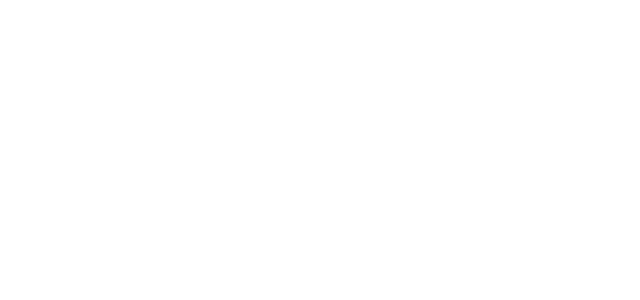
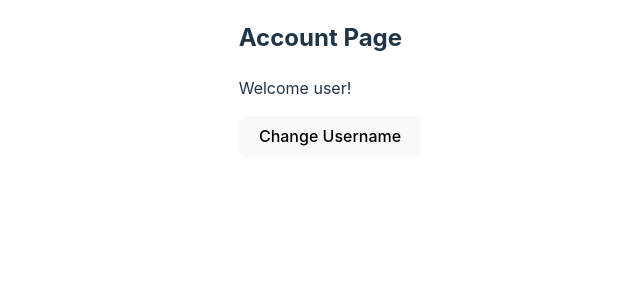
Before and after one commit to Lehrer16/Hangman, a React (Vite) app in the folder client/: page /account in a window 1280 px wide. Before the commit this address had no page. Shown: the top 300 px of the page, without its empty margins (310-950 px from the left). Built offline with nearby package versions, Linux system fonts and the light colour scheme.

Commit message:
Account Page

```diff
--- a/client/src/App.tsx
+++ b/client/src/App.tsx
@@ -1,6 +1,7 @@
 import React, { useState } from 'react';
 import { BrowserRouter as Router, Route, Routes } from 'react-router-dom';
 import Navbar from './components/Navbar';
+import Account from './components/Account'
 import LoginModal from './components/loginModal'; // Import LoginModal
 import Hangman from './pages/Hangman'
 import Home from './pages/Home';
@@ -31,6 +32,7 @@
             <Routes>
                 <Route path="/hangman" element={<Hangman />} />
                 <Route path="/" element={<Home />} />
+                <Route path="/account" element={<Account />} />
             </Routes>
             <LoginModal
                 show={showModal}
--- a/client/src/api/authAPI.tsx
+++ b/client/src/api/authAPI.tsx
@@ -1,7 +1,7 @@
 import { UserLogin } from "../interfaces/UserLogin";
 
 //this function is responsible for sending a POST request to the /auth/login
-const login = async (userInfo: UserLogin) => {
+export const login = async (userInfo: UserLogin) => {
     try {
         //
 
--- /dev/null
+++ b/client/src/components/Account.tsx
@@ -0,0 +1,47 @@
+import React , {useState} from "react";
+
+
+
+const accountPage = () => {
+
+    const [username, setUsername] = useState('user')
+    const [newUsername, setNewUsername] = useState('')
+    const [isEditing, setIsEditing] = useState(false)
+
+    const handleUsernameChange = () => {
+        if(newUsername.trim()) {
+            setNewUsername(newUsername)
+            setUsername('')
+            setIsEditing(false)
+        } else {
+            alert('Username cannot be empty!')
+        }
+    }
+
+    return (
+        <div>
+            <h2>Account Page</h2>
+            <p>Welcome {username}!</p>
+
+            {isEditing ? (
+                <div>
+                    <input
+                    type = "test"
+                    placeholder = "New Username"
+                    value = {newUsername}
+                    onChange = {(e) => setNewUsername(e.target.value)}
+                    />
+                    <button onClick = {handleUsernameChange}>Save Username</button>
+                    <button onClick = {() => setIsEditing(false)}>Cancel</button>
+                    </div>
+
+            ) :(
+                <div>
+                    <button onClick = {() => setIsEditing(true)}>Change Username</button>
+                </div>
+            )}
+        </div>
+    )
+}
+
+export default accountPage;
--- a/client/src/pages/Home.tsx
+++ b/client/src/pages/Home.tsx
@@ -20,7 +20,7 @@
 
     // Send credentials to the backend API for verification
     const loginData = { email, password };
-    const endpoint = isLoggedIn ? 'auth/register' : '/aut/login';
+    const endpoint = '/auth/login';
     try {
       const response = await fetch(endpoint, {
         method: 'POST',
```
